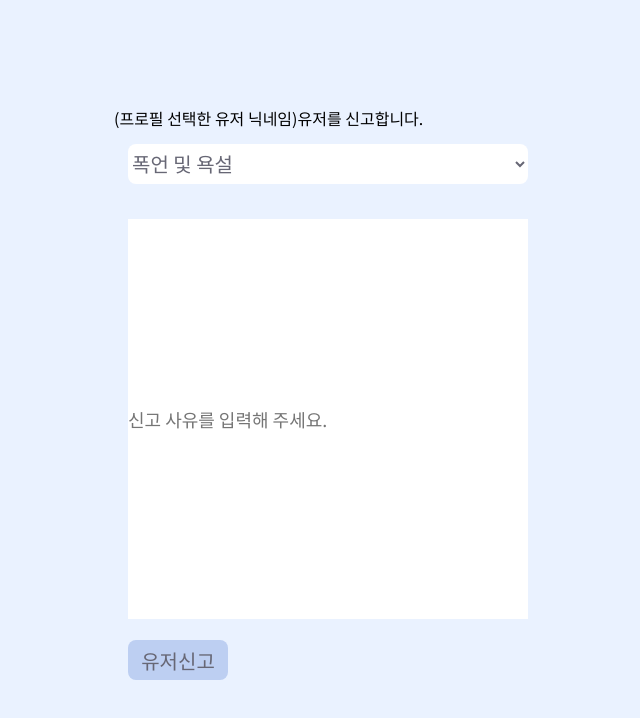
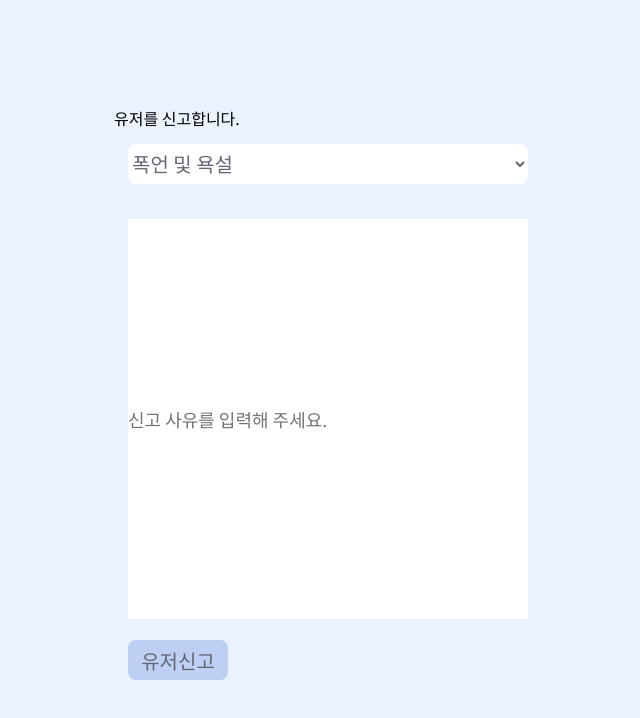
Before and after one commit to minwoo9629/DrinkUs, a React (Create React App) app in the folder FrontEnd/: page /reports in a window 1280 px wide. Shown: the top 718 px of the page, without its empty margins (312-952 px from the left). Built offline with nearby package versions, Linux system fonts and the light colour scheme; the HTML template or start-up script is replaced by a standard one; a web font is replaced by a local one.

Commit message:
Docs: 신고 페이지 Body안에 toUserId 설정 중

```diff
--- a/FrontEnd/src/pages/auth/Reports.js
+++ b/FrontEnd/src/pages/auth/Reports.js
@@ -1,5 +1,4 @@
 import { useState } from "react";
-// import Header from "../../components/layout/Header";
 import styled from "styled-components";
 import { client } from "../../utils/client";
 import { FailAlert, SuccessAlert } from "../../utils/sweetAlert";
@@ -61,16 +60,19 @@ const ReportsButton = styled.button`
 
 const Reports = () => {
   const [state, setState] = useState({
+    toUserId: "",
     reportType: "",
     reportReason: "",
     reportReasonCheck: false,
   })
 
+  // 유저 정보 요청
+
+
   // 신고 대분류
   const onReportTypeSelect = (e) => {
     setState({...state, [e.target.name]: e.target.value})
   };
-
 
   // 신고 입력
   const onReportReasonInput = (e) => {
@@ -80,12 +82,13 @@ const Reports = () => {
   // 신고 제출
   const onReportsSubmit = async (e) => {
     const data = {
-      toUserId: 7,
+      toUserId: state.toUserId,
       reportType: state.reportType,
       reportReason: state.reportReason
     };
     const response = await reportsSubmit(data);
     console.log(response)
+    console.log(data)
     if (response.status === 200) {
       SuccessAlert("신고가 접수됐습니다")
     }
@@ -102,7 +105,7 @@ const Reports = () => {
     <>
       <Wrapper>
         <ReportsWrapper>
-            (프로필 선택한 유저 닉네임)유저를 신고합니다.
+            {state.toUserId}유저를 신고합니다.
             <ReportsSelect
               value={state.reportType}
               name="reportType"
```
